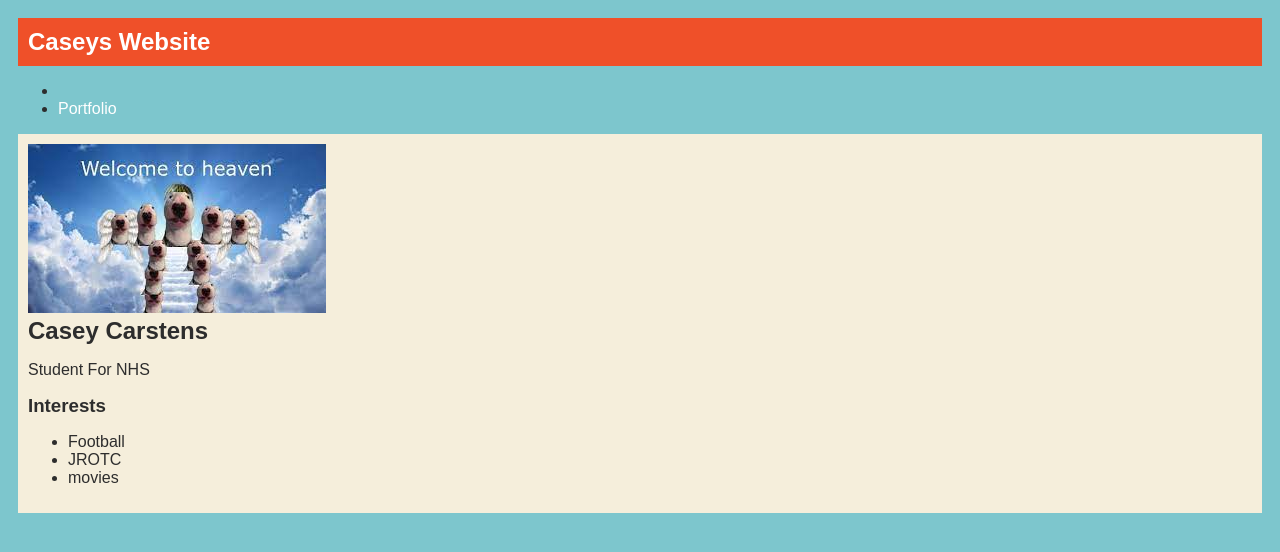
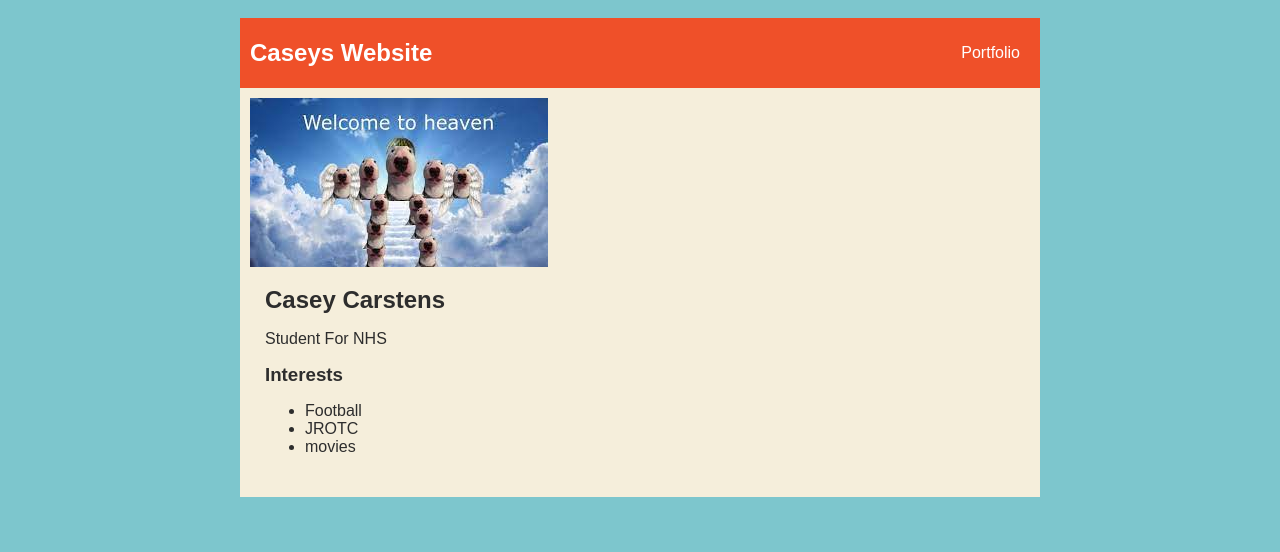
Before and after one commit to caseycarstens/caseycarstens.github.io, a plain HTML site: page index.html in a window 1280 px wide. Drawn offline with Linux system fonts and the light colour scheme.

Commit message:
Fixed Websit

```diff
--- a/index.html
+++ b/index.html
@@ -68,28 +68,30 @@
 
     <body>
         <div>
+             <!-- All content goes here -->
+             <div id="all-contents">
             <nav>
                 <h1>Caseys Website</h1>
-            </nav>
-            <ul>
-                <li>
-                    <a href="index.html" Home</a>
+            <ul id="nav-ul">
+                <li class="nav-li">
+                    <a href="index.html" Home </a>
                 </li>
-                <li>
+                <li class="nav-li">
                     <a href="portfolio.html"> Portfolio </a>
                 </li>
             </ul>
+            </nav>
             <main>
                 <!--Sidebar Section-->
                 <div class="sidebar">
-                    <img src = "images/profile pic.jfif"
+                    <img "sidebar-img" src = "images/profile pic.jfif"
                 </div>
                 <!--Content section-->
-                <div>
+                <div class="content">
                     <h2>Casey Carstens</h2>
                     <p> Student For NHS</p>
                     <!--Interest Sction-->
-                    <div>
+                    <div "interests">
                         <h3>Interests</h3>
                         <ul>
                             <li>Football</li>
```
Also changed, not shown: portfolio.html (renamed from portfolia.html, +11 -0 lines).
